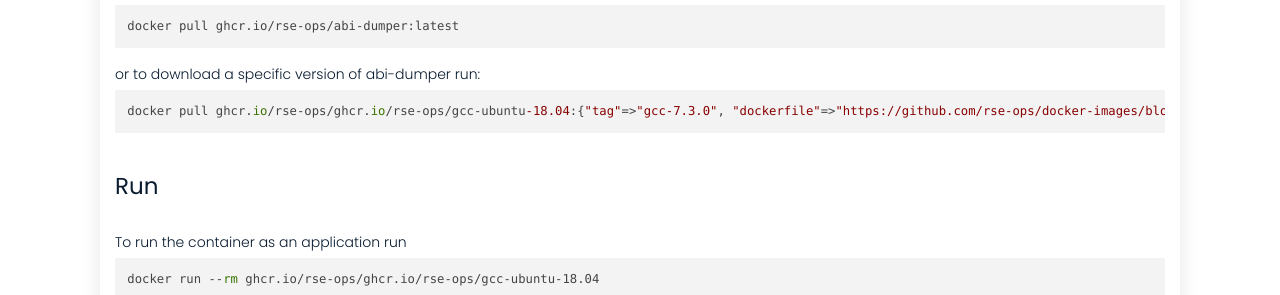
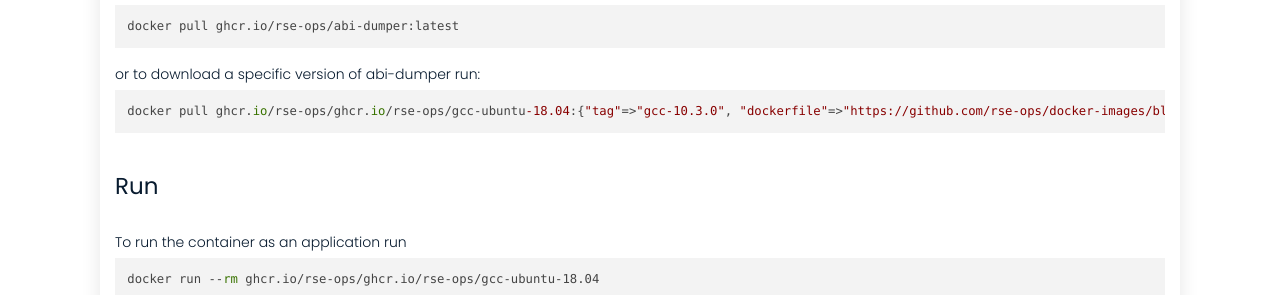
Before and after one commit to rse-ops/docker-images, a Jekyll site: the page built from _library/ghcr.io-rse-ops-gcc-ubuntu-18.04.md, in a window 1280 px wide and 1002 px high. Shown: the part 520-815 px from the top of the window. Built offline with Jekyll 4.4.1, drawn with Linux system fonts in a browser that asks for light colours; nearby versions of some CDN libraries; part of the change alters nothing that is shown.

Commit message:
Automated push to update library 2021-12-11

```diff
--- a/_library/ghcr.io-rse-ops-gcc-ubuntu-18.04.md
+++ b/_library/ghcr.io-rse-ops-gcc-ubuntu-18.04.md
@@ -1,14 +1,11 @@
 ---
 layout: container
 name: ghcr.io/rse-ops/gcc-ubuntu-18.04
-updated_at: 2021-12-11 04:22:06.616255
+updated_at: 2021-12-11 04:46:21.522584
 
 
 container_url: https://github.com/orgs/rse-ops/packages/container/package/gcc-ubuntu-18.04
 versions:
- - tag: gcc-7.3.0
-   dockerfile: https://github.com/rse-ops/docker-images/blob/main/ubuntu/gcc/Dockerfile
-   manifest: https://crane.ggcr.dev/manifest/ghcr.io/rse-ops/gcc-ubuntu-18.04:gcc-7.3.0
  - tag: gcc-10.3.0
    dockerfile: https://github.com/rse-ops/docker-images/blob/main/ubuntu/gcc/Dockerfile
    manifest: https://crane.ggcr.dev/manifest/ghcr.io/rse-ops/gcc-ubuntu-18.04:gcc-10.3.0
@@ -24,5 +21,8 @@ versions:
  - tag: gcc-4.9.3
    dockerfile: https://github.com/rse-ops/docker-images/blob/main/ubuntu/gcc/Dockerfile
    manifest: https://crane.ggcr.dev/manifest/ghcr.io/rse-ops/gcc-ubuntu-18.04:gcc-4.9.3
+ - tag: gcc-7.3.0
+   dockerfile: https://github.com/rse-ops/docker-images/blob/main/ubuntu/gcc/Dockerfile
+   manifest: https://crane.ggcr.dev/manifest/ghcr.io/rse-ops/gcc-ubuntu-18.04:gcc-7.3.0
 
 ---
```
